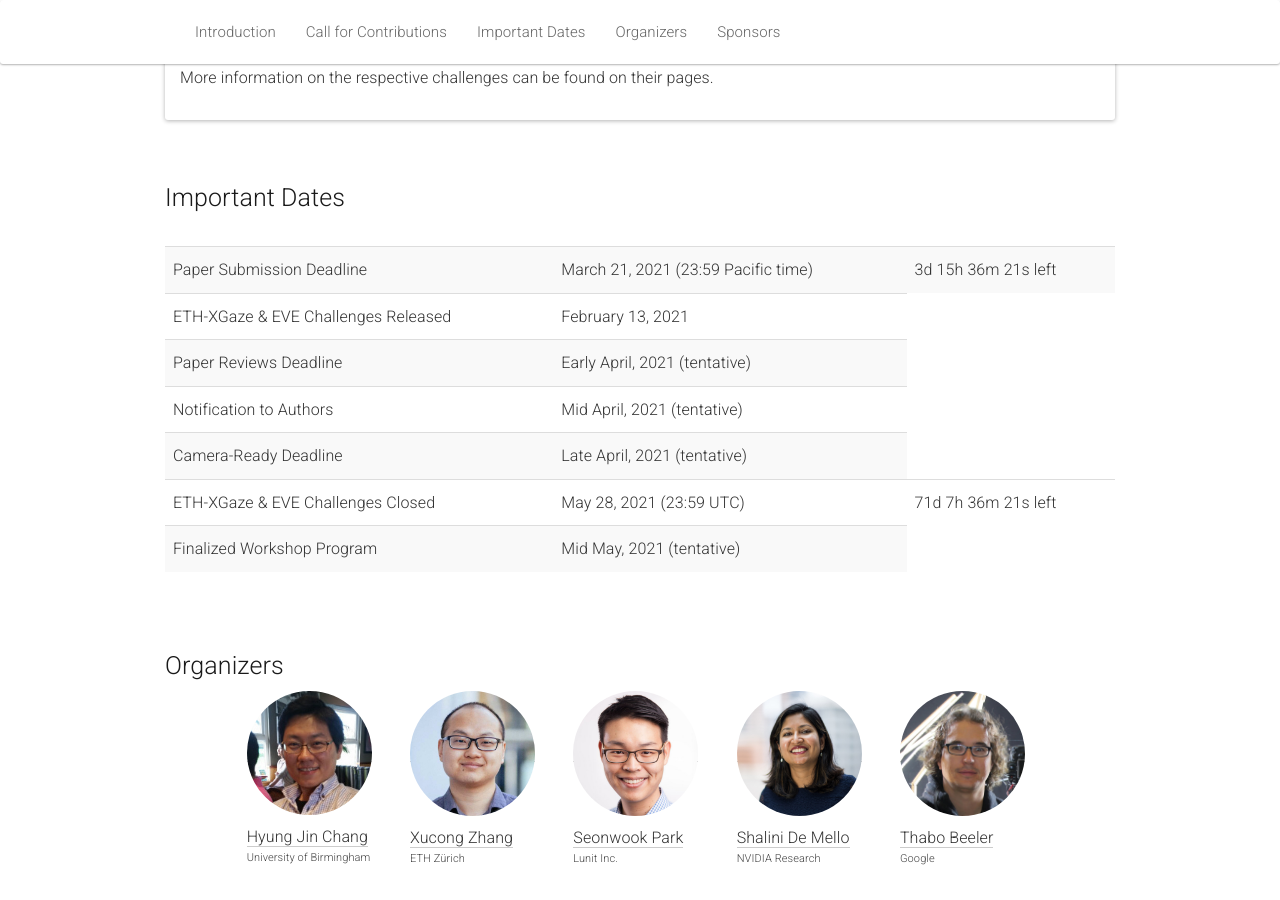
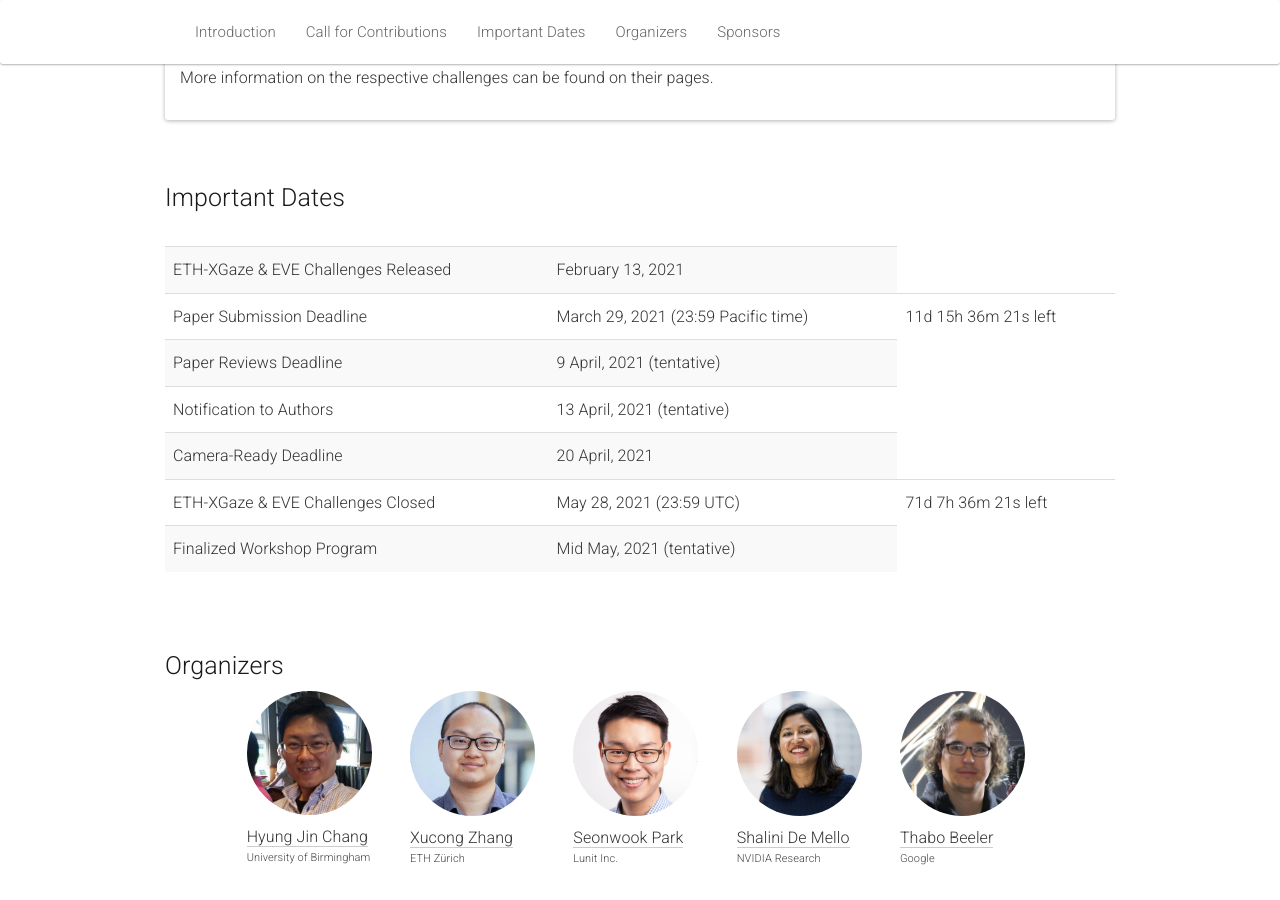
Before and after one commit to gazeworkshop/gazeworkshop.github.io, a Jekyll site: the page built from _pages/home_2021.md, in a window 1280 px wide and 900 px high, scrolled down 1550 px. Built offline with Jekyll 4.4.1, drawn with Linux system fonts in a browser that asks for light colours; nearby versions of some CDN libraries.

Commit message:
Deadline updates

```diff
--- a/_pages/home_2021.md
+++ b/_pages/home_2021.md
@@ -127,25 +127,25 @@ We will be hosting 3 invited speakers and holding 2 deep learning challenges for
     <table class="table table-striped">
       <tbody>
         <tr>
-          <td>Paper Submission Deadline</td>
-          <td>March 21, 2021 (23:59 Pacific time)</td>
-	  <td><span class="countdown" reference="21 Mar 2021 23:59:59 PST"></span></td>
-        </tr>
-        <tr>
           <td>ETH-XGaze &amp; EVE Challenges Released</td>
           <td>February 13, 2021</td>
         </tr>
         <tr>
+          <td>Paper Submission Deadline</td>
+          <td>March 29, 2021 (23:59 Pacific time)</td>
+	  <td><span class="countdown" reference="29 Mar 2021 23:59:59 PST"></span></td>
+        </tr>
+        <tr>
           <td>Paper Reviews Deadline</td>
-          <td>Early April, 2021 (tentative)</td>
+          <td>9 April, 2021 (tentative)</td>
         </tr>
         <tr>
           <td>Notification to Authors</td>
-          <td>Mid April, 2021 (tentative)</td>
+          <td>13 April, 2021 (tentative)</td>
         </tr>
         <tr>
           <td>Camera-Ready Deadline</td>
-          <td>Late April, 2021 (tentative)</td>
+          <td>20 April, 2021</td>
         </tr>
         <tr>
           <td>ETH-XGaze &amp; EVE Challenges Closed</td>
```
